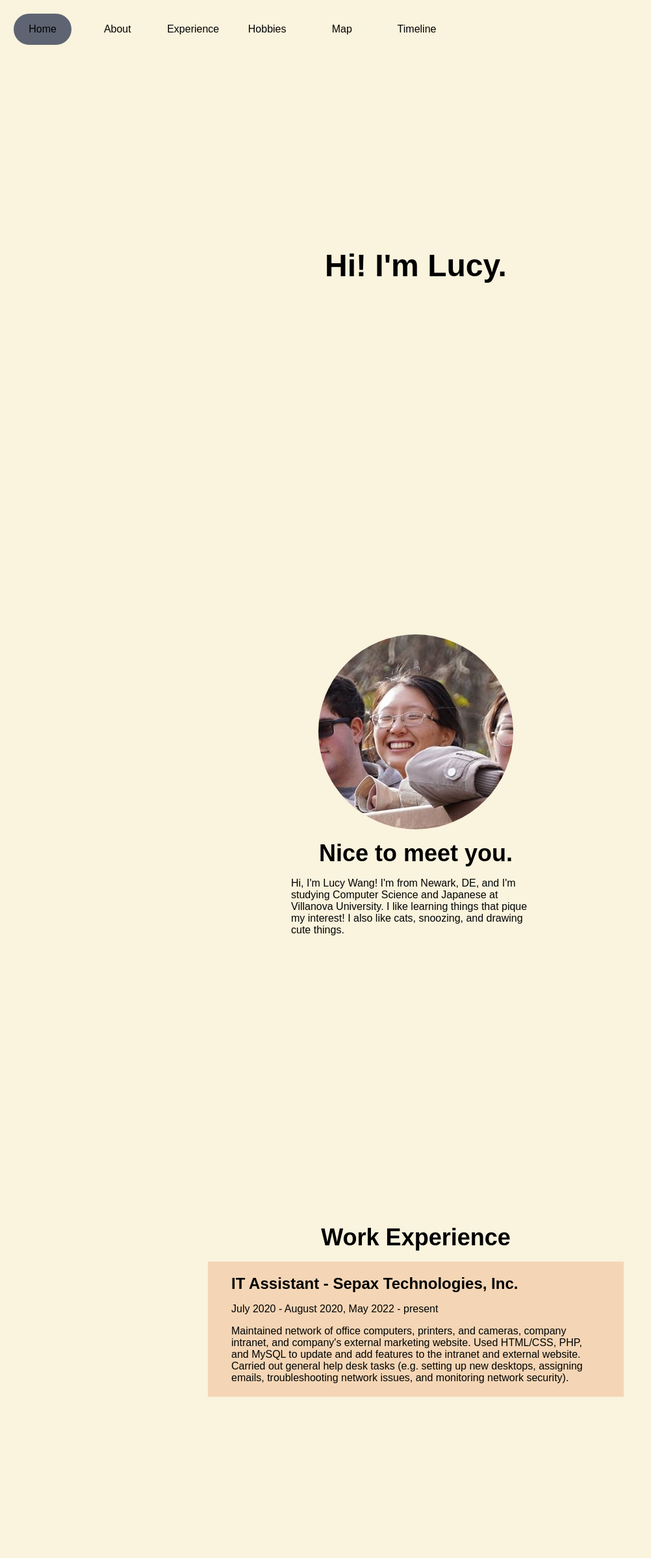
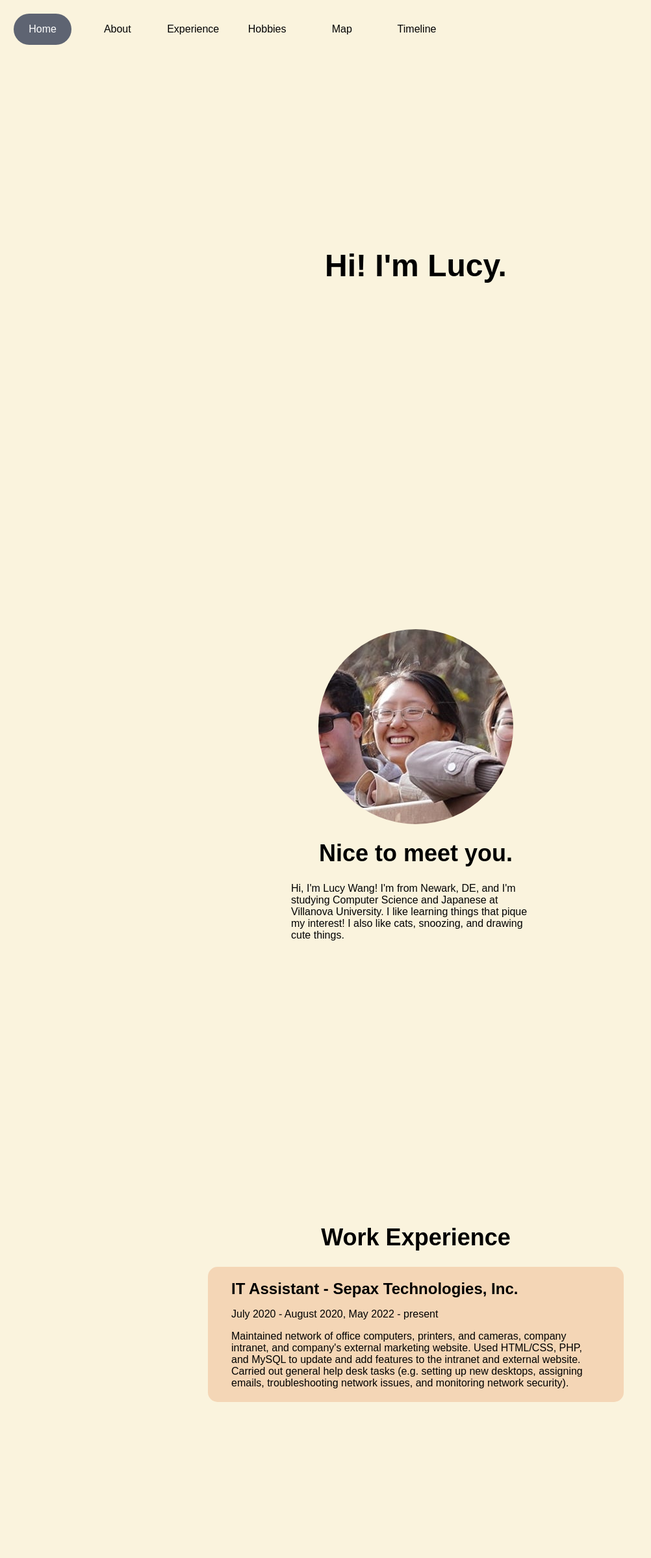
Before and after one commit to gujiguj/dancing-ducks-lucy, a Flask app: page / in a window 1280 px wide. Shown: the top 2397 px of the page at 65% size, without its empty margins (0-1002 px from the left). Run offline with Flask 2, Linux system fonts and the light colour scheme; parts of the project's set-up code (start-up, migrations or seed data) failed here and were passed over; some web fonts are replaced.

Commit message:
Update experiences

```diff
--- a/app/static/styles/styles.css
+++ b/app/static/styles/styles.css
@@ -13,7 +13,7 @@ h1 {
 
 h2 {
     font-size: 36px;
-    margin: 2vh;
+    margin: 3vh;
 }
 
 h3 {
@@ -50,6 +50,7 @@ p {
 
 .nav-button.selected {
     background-color: #5E6472;
+    color:white;
 }
 
 .intro {
@@ -87,6 +88,7 @@ p {
 .experience {
     width: 50vw;
     background-color: #F4D6B6;
+    border-radius: 15px;
 }
 
 .experience p {
```
